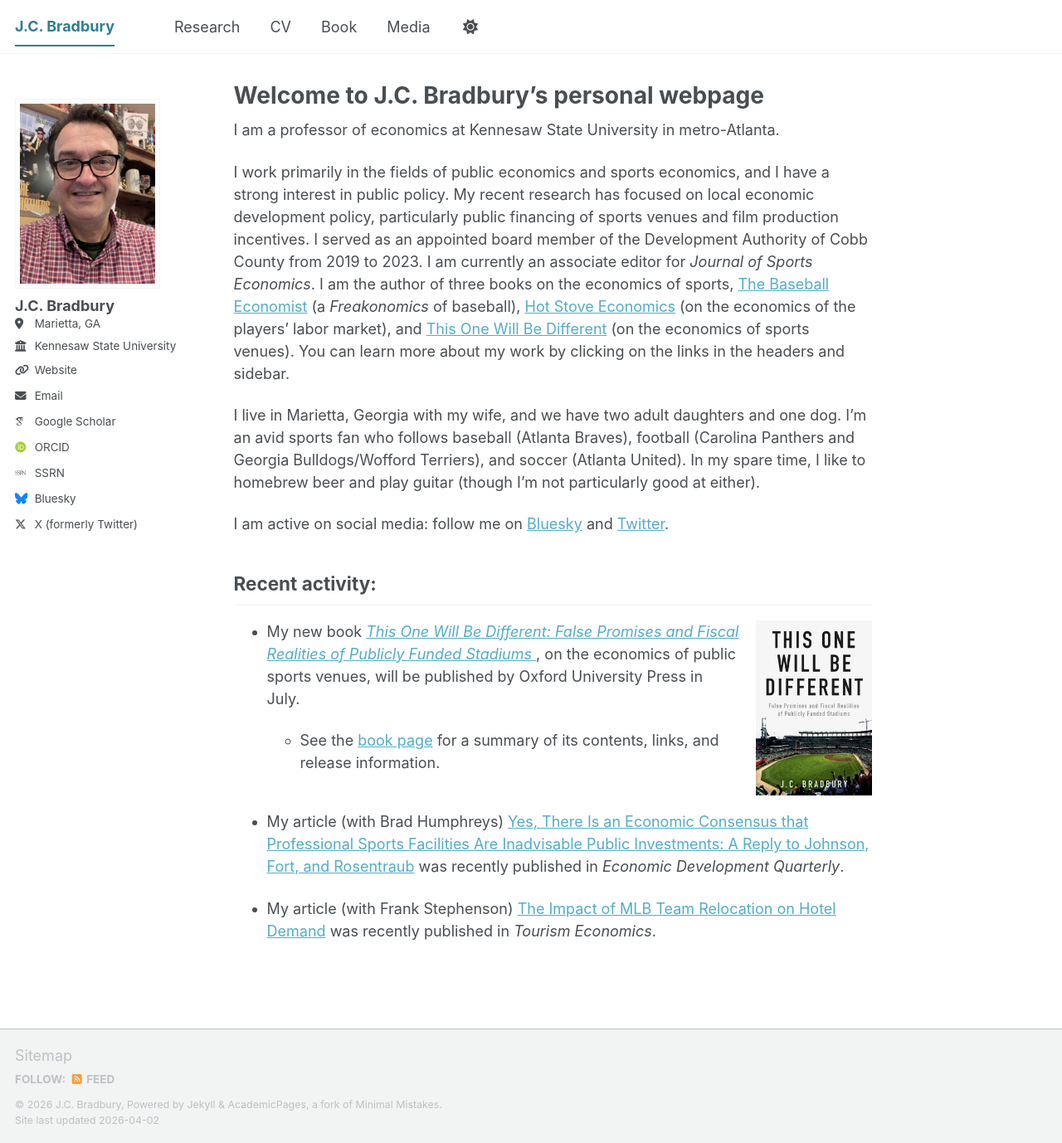
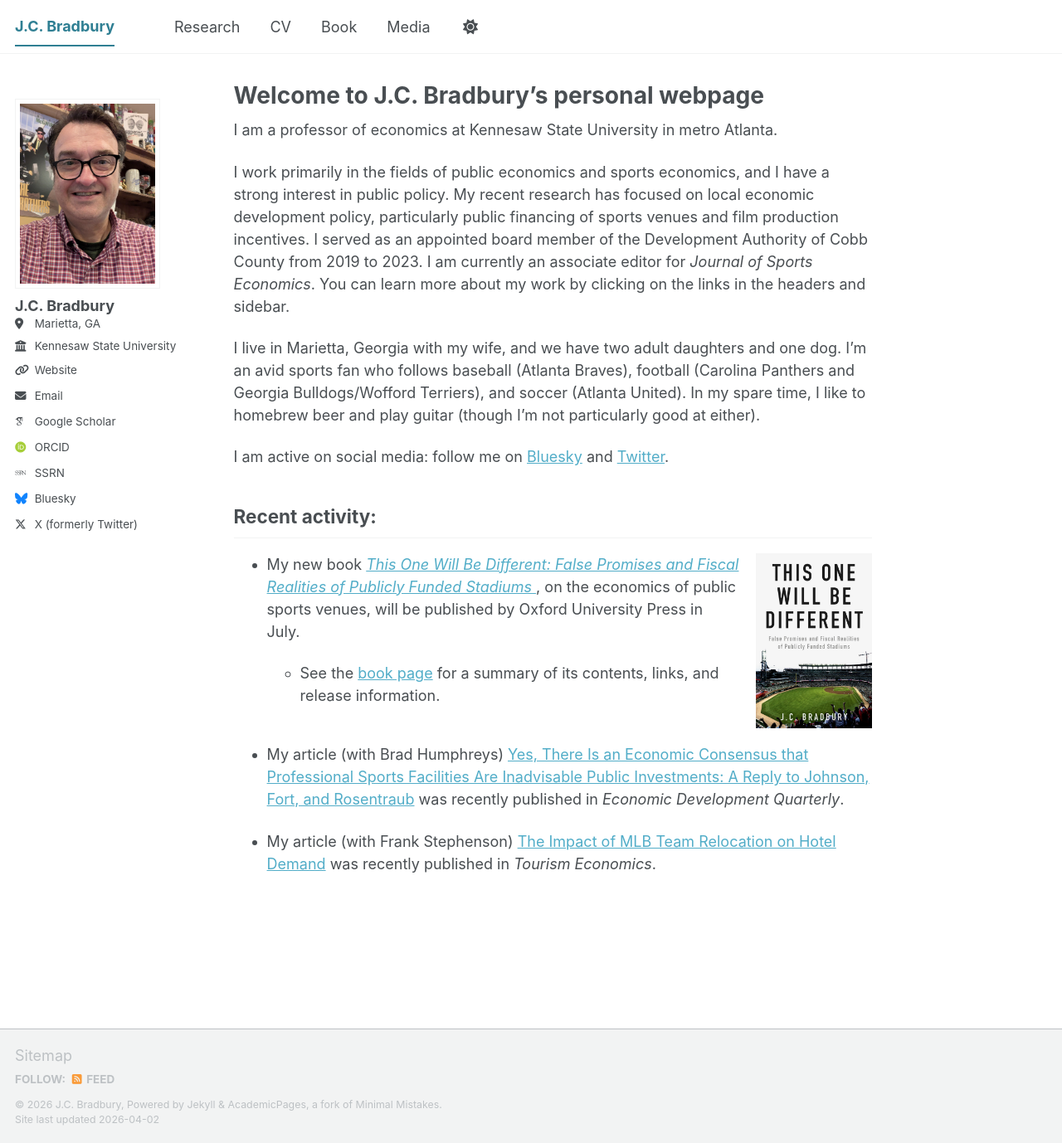
Before and after one commit to jcbradbury/jcbradbury.github.io, a Jekyll site: the page built from _pages/about.md, in a window 1280 px wide and 1378 px high. Shown: the whole window at 83% size. Built offline with Jekyll 4.4.1, drawn with Linux system fonts in a browser that asks for light colours; some web fonts are replaced; a script bundle is joined from its source files by our own code; library files that are not in the unit come from our copies.

Commit message:
Update about.md

```diff
--- a/_pages/about.md
+++ b/_pages/about.md
@@ -7,10 +7,11 @@
   - /about.html
 ---
 
-I am a professor of economics at Kennesaw State University in metro-Atlanta.
+I am a professor of economics at Kennesaw State University in metro Atlanta.
 
-I work primarily in the fields of public economics and sports economics, and I have a strong interest in public policy. My recent research has focused on local economic development policy, particularly public financing of sports venues and film production incentives. I served as an appointed board member of the Development Authority of Cobb County from 2019 to 2023. I am currently an associate editor for *Journal of Sports Economics*. I am the author of three books on the economics of sports, [The Baseball Economist](https://www.amazon.com/Baseball-Economist-Real-Game-Exposed/dp/0452289025/) (a *Freakonomics* of baseball), [Hot Stove Economics](https://www.amazon.com/Hot-Stove-Economics-Understanding-Baseballs/dp/1441962689/) (on the economics of the players' labor market), and [This One Will Be Different](https://www.amazon.com/This-One-Will-Different-Realities/dp/0197820212) (on the economics of sports venues).  You can learn more about my work by clicking on the links in the headers and sidebar.
+I work primarily in the fields of public economics and sports economics, and I have a strong interest in public policy. My recent research has focused on local economic development policy, particularly public financing of sports venues and film production incentives. I served as an appointed board member of the Development Authority of Cobb County from 2019 to 2023. I am currently an associate editor for *Journal of Sports Economics*.  You can learn more about my work by clicking on the links in the headers and sidebar.
 
+<!-- I am the author of three books on the economics of sports, [The Baseball Economist](https://www.amazon.com/Baseball-Economist-Real-Game-Exposed/dp/0452289025/) (a *Freakonomics* of baseball), [Hot Stove Economics](https://www.amazon.com/Hot-Stove-Economics-Understanding-Baseballs/dp/1441962689/) (on the economics of the players' labor market), and [This One Will Be Different](https://www.amazon.com/This-One-Will-Different-Realities/dp/0197820212) (on the economics of sports venues). -->
 
 I live in Marietta, Georgia with my wife, and we have two adult daughters and one dog. I'm an avid sports fan who follows baseball (Atlanta Braves), football (Carolina Panthers and Georgia Bulldogs/Wofford Terriers), and soccer (Atlanta United). In my spare time, I like to homebrew beer and play guitar (though I'm not particularly good at either).
 
```
